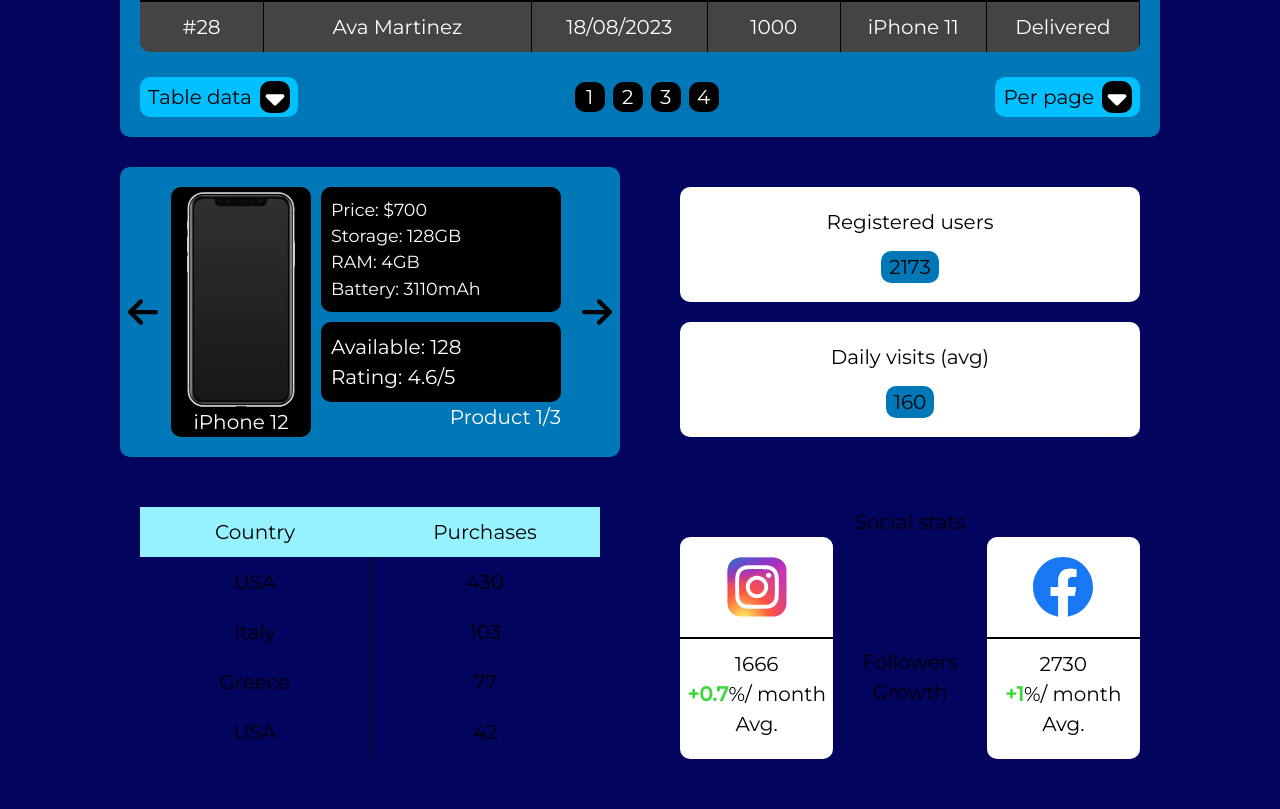
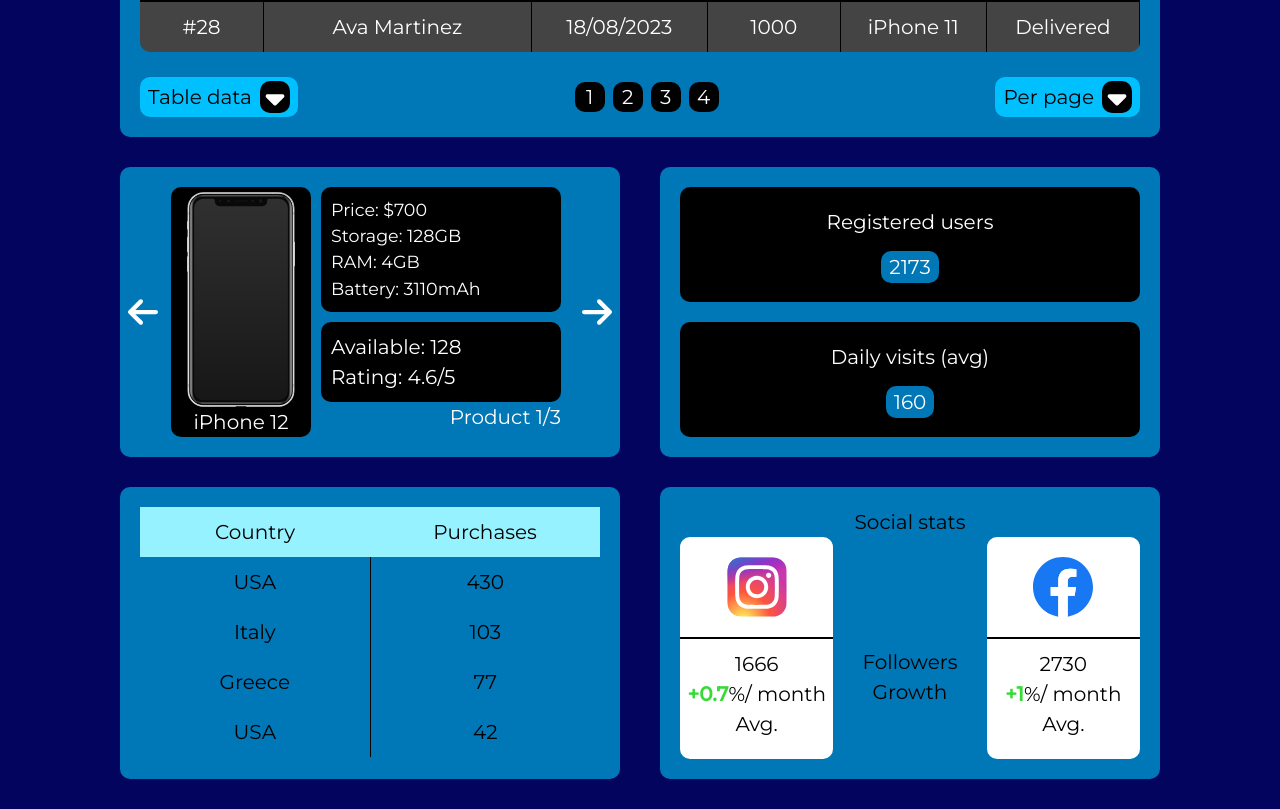
Before and after one commit to lazarevkristijan/sales-dashboard, a React (Vite) app: page / in a window 1280 px wide. Shown: the part 1489-2298 px from the top of the page. Built offline with nearby package versions, Linux system fonts and the light colour scheme.

Commit message:
users dark mode

```diff
--- a/components/ProductArrow.tsx
+++ b/components/ProductArrow.tsx
@@ -1,3 +1,6 @@
+import { useContext } from "react"
+import { DarkMode } from "../components/ContDarkMode"
+
 const ProductArrow = ({
   direction,
   onClick,
@@ -5,6 +8,7 @@
   direction: string
   onClick: React.MouseEventHandler
 }) => {
+  const isDarkMode = useContext(DarkMode)
   return (
     <div
       className={`w-[30px] ${
@@ -13,7 +17,7 @@
       onClick={onClick}
     >
       <img
-        src={`light-arrow-${direction}.svg`}
+        src={`${isDarkMode ? "dark" : "light"}-arrow-${direction}.svg`}
         alt={`${direction} arrow`}
       />
     </div>
--- a/components/UsersRect.tsx
+++ b/components/UsersRect.tsx
@@ -1,3 +1,6 @@
+import { useContext } from "react"
+import { DarkMode } from "../components/ContDarkMode"
+
 import { RectBtn } from "."
 
 const UsersRect = ({
@@ -9,8 +12,13 @@
   rectText: string
   extraStyles?: string
 }) => {
+  const isDarkMode = useContext(DarkMode)
   return (
-    <div className={`bg-[#fff] text-center py-[20px] rou ${extraStyles}`}>
+    <div
+      className={`${
+        isDarkMode ? "bg-black text-white" : "bg-white text-black"
+      } text-center py-[20px] rou ${extraStyles}`}
+    >
       <span className="block mb-[15px]">{title}</span>
       <RectBtn text={rectText} />
     </div>
--- a/sections/Countries.tsx
+++ b/sections/Countries.tsx
@@ -1,12 +1,20 @@
+import { DarkMode } from "../components/ContDarkMode"
 import {
   countryTableData,
   countryTableHeadings,
   smSectionStyles,
 } from "../constants"
+import { useContext } from "react"
 
 const Countries = () => {
+  const isDarkMode = useContext(DarkMode)
+
   return (
-    <div className={`${smSectionStyles}`}>
+    <div
+      className={`${smSectionStyles} ${
+        isDarkMode ? "dark-blue3" : "light-blue1"
+      }`}
+    >
       <div className="mx-[20px]">
         <table className="w-full text-center">
           <thead>
--- a/sections/Social.tsx
+++ b/sections/Social.tsx
@@ -1,9 +1,17 @@
 import { smSectionStyles } from "../constants"
 import { SocialStat, SocialLabel } from "../components"
+import { useContext } from "react"
+import { DarkMode } from "../components/ContDarkMode"
 
 const Social = () => {
+  const isDarkMode = useContext(DarkMode)
+
   return (
-    <div className={`${smSectionStyles} text-center`}>
+    <div
+      className={`${smSectionStyles} ${
+        isDarkMode ? "dark-blue3" : "light-blue1"
+      } text-center`}
+    >
       <p>Social stats</p>
       <div className="mx-[20px] flex justify-between">
         <SocialStat
--- a/sections/Users.tsx
+++ b/sections/Users.tsx
@@ -1,8 +1,17 @@
 import { UsersRect } from "../components"
 import { smSectionStyles } from "../constants"
+import { useContext } from "react"
+import { DarkMode } from "../components/ContDarkMode"
+
 const Users = () => {
+  const isDarkMode = useContext(DarkMode)
+
   return (
-    <div className={`${smSectionStyles}`}>
+    <div
+      className={`${smSectionStyles} ${
+        isDarkMode ? "dark-blue3" : "light-blue1"
+      }`}
+    >
       <div className="mx-[20px]">
         <UsersRect
           title="Registered users"
```
